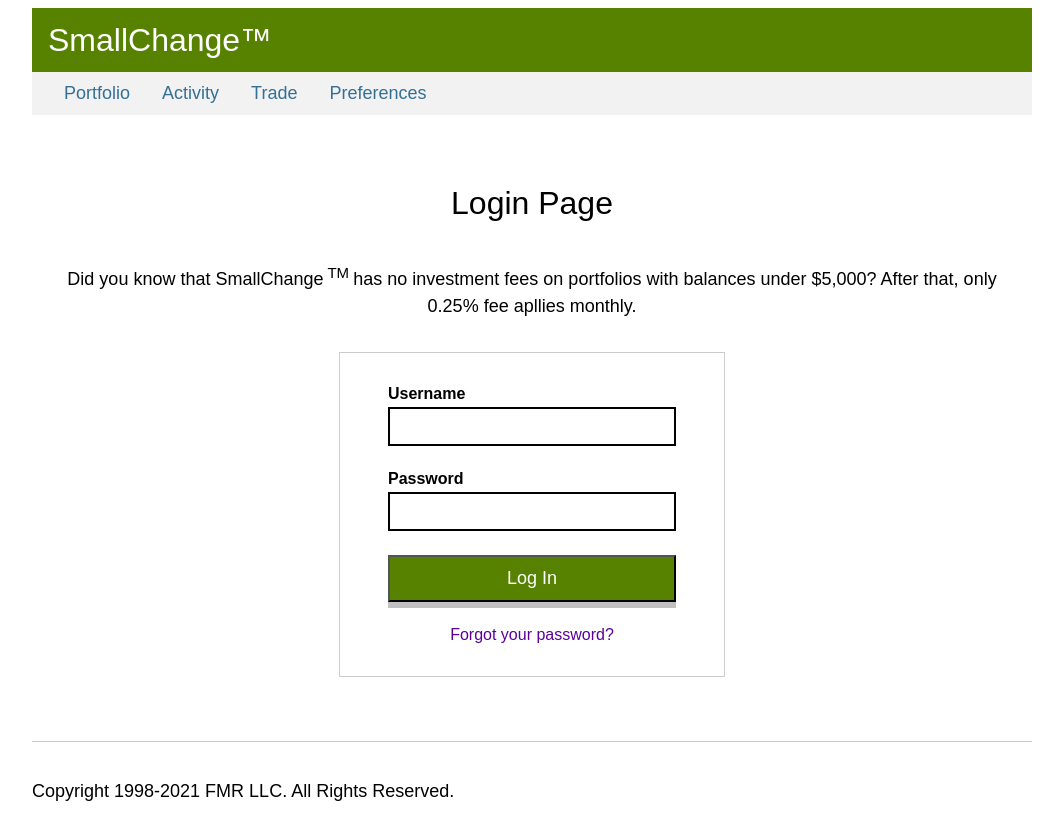
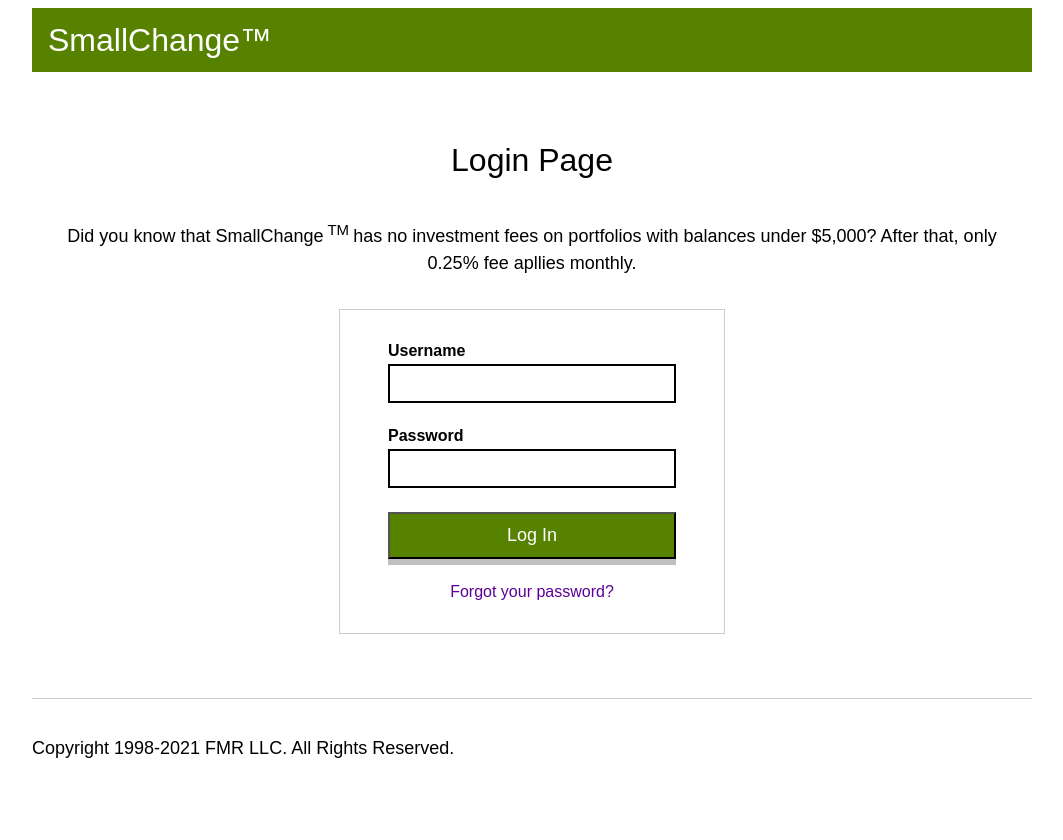
Before and after one commit to vivekrnavale/PomoCheetahs, an Angular app in the folder pomocheetahs/: page /login in a window 1280 px wide. Shown: the top 840 px of the page, without its empty margins (108-1171 px from the left). After the commit the page ends 806 px from the top, so only its background shows below. Built offline with nearby package versions, Linux system fonts and the light colour scheme.

Commit message:
Login Page  changes

```diff
--- a/pomocheetahs/src/app/molecules/header-bar/header-bar.component.css
+++ b/pomocheetahs/src/app/molecules/header-bar/header-bar.component.css
@@ -15,5 +15,5 @@
     margin: 0 auto;
     background-color: #568200;
     padding: 0.5rem 1rem;
-    max-width: 62.5em;
+    max-width: 100%;
   }
--- a/pomocheetahs/src/app/pages/login-page/login-page.component.html
+++ b/pomocheetahs/src/app/pages/login-page/login-page.component.html
@@ -1,7 +1,7 @@
 
 <div class="pageForm">
         <app-header-bar></app-header-bar>
-        <app-nav-bar></app-nav-bar>
+
     <div id="form">
         <app-page-title></app-page-title>
         <sc-login-form></sc-login-form>
```
